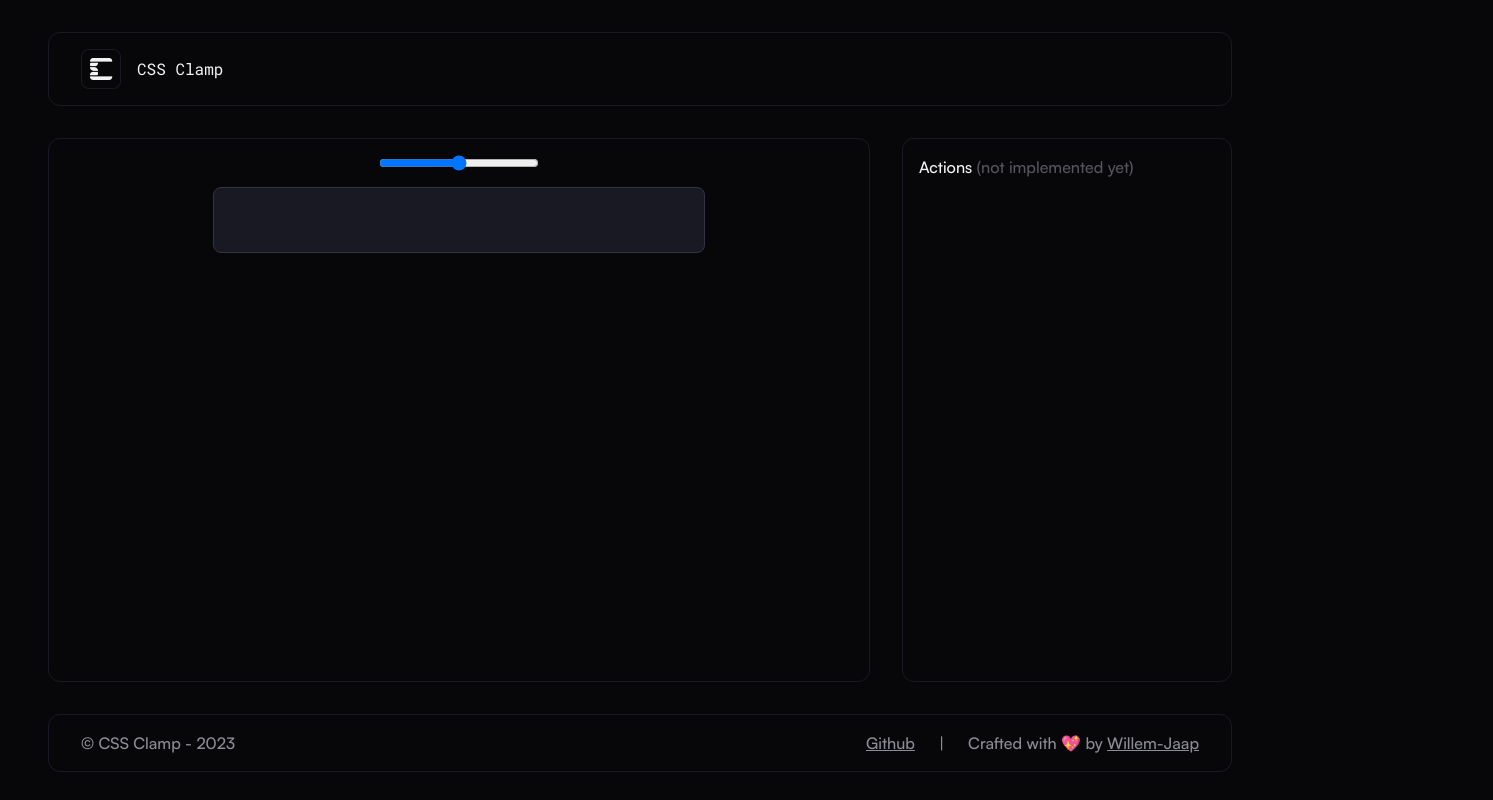
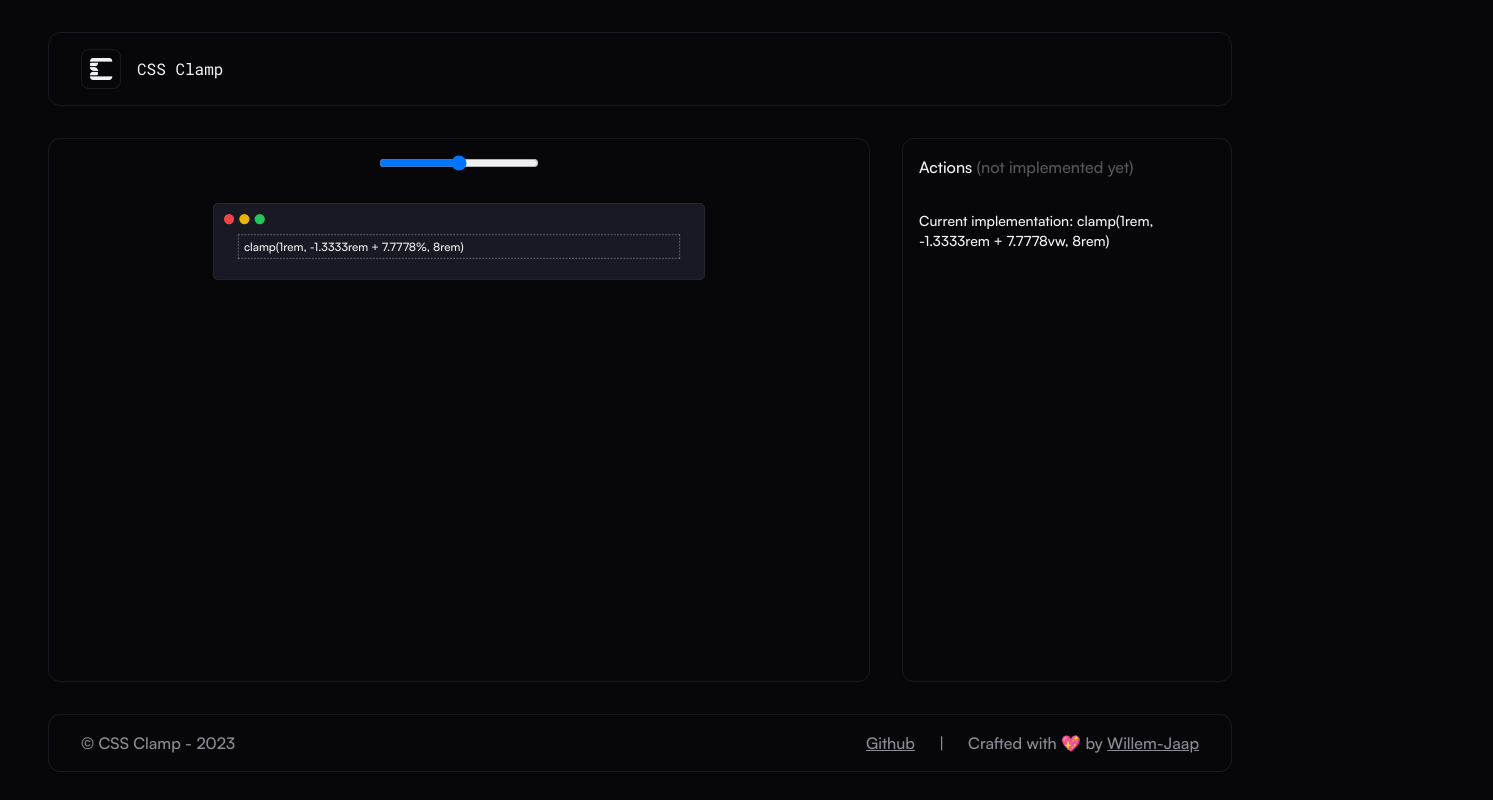
Before and after one commit to Willem-Jaap/cssclamp, a Next.js app: page / in a window 1280 px wide. Shown: the whole page, 1493 px wide, since content can reach past the window. Built offline with nearby package versions, Linux system fonts and the light colour scheme.

Commit message:
feat: add preview and initial clamp functionality

```diff
--- a/src/app/layout.tsx
+++ b/src/app/layout.tsx
@@ -10,7 +10,7 @@ import '~/styles/global.css';
 const RootLayout = ({ children }: PropsWithChildren) => {
     return (
         <html className={`${satoshiFont.variable} ${robotoMonoFont.variable}`}>
-            <body className="bg-neutral-950 text-neutral-50 font-sans">
+            <body className="bg-neutral-950 text-neutral-50 font-sans overflow-x-hidden">
                 <div className="flex flex-col gap-4 md:gap-8 m-4 md:mt-8 md:mx-auto md:max-w-[120rem] md:px-12">
                     <Header />
                     {children}
--- a/src/app/page.tsx
+++ b/src/app/page.tsx
@@ -6,10 +6,13 @@ const Page = () => {
             <div className="border border-neutral-800 rounded-xl flex-1">
                 <Preview />
             </div>
-            <div className="flex flex-col justify-between border border-neutral-800 rounded-xl h-[calc(100vh-16rem)] md:max-w-sm flex-[0.4] overflow-hidden">
+            <div className="flex flex-col border border-neutral-800 rounded-xl h-[calc(100vh-16rem)] md:max-w-sm flex-[0.4] overflow-hidden">
                 <span className="block p-4">
                     Actions <span className="text-neutral-600">(not implemented yet)</span>
                 </span>
+                <div className="p-4 text-sm">
+                    Current implementation: clamp(1rem, -1.3333rem + 7.7778vw, 8rem)
+                </div>
             </div>
         </div>
     );
--- a/src/components/misc/preview.tsx
+++ b/src/components/misc/preview.tsx
@@ -1,18 +1,77 @@
 'use client';
 
-import { type ChangeEvent } from 'react';
+import { type ChangeEvent, type ReactNode, useEffect, useRef } from 'react';
 
 import { animated, useSpring } from '@react-spring/web';
 
+interface ClampedProps {
+    children: ReactNode;
+    clamp: string;
+}
+
+const Clamped = ({ clamp }: ClampedProps) => {
+    return (
+        <div
+            className="border border-dashed border-neutral-400 text-lg px-2 py-1"
+            style={{
+                margin: `0 ${clamp}`,
+            }}>
+            {clamp}
+        </div>
+    );
+};
+
 const Preview = () => {
+    const previewRef = useRef<HTMLDivElement>(null);
+    const screenContainerRef = useRef<HTMLDivElement>(null);
+    const screenRef = useRef<HTMLDivElement>(null);
     const [{ width }, api] = useSpring(() => ({ width: 60 }));
 
     const onChange = (e: ChangeEvent<HTMLInputElement>) => {
         api.start({ width: +Number(e.target.value) });
     };
 
+    const centerPreviewScreen = () => {
+        if (!screenRef.current || !previewRef.current || !screenContainerRef.current) return;
+
+        // Get position of the preview
+        const previewBoundingBox = previewRef.current.getBoundingClientRect();
+        const screenBoundingBox = screenRef.current.getBoundingClientRect();
+
+        const translateXRequiredForCentering =
+            (previewBoundingBox.width - screenBoundingBox.width) / 2;
+
+        screenContainerRef.current.style.transform = `translateX(${
+            previewBoundingBox.x + translateXRequiredForCentering
+        }px)`;
+    };
+
+    useEffect(() => {
+        // Set the initial screen scale
+        const onResize = () => {
+            const width = previewRef.current?.clientWidth;
+            const screenWidth = window.innerWidth;
+
+            const percentage = width ? width / screenWidth : 0;
+            // setScreenScale(percentage);
+            if (!screenRef.current || !previewRef.current || !screenContainerRef.current) return;
+
+            screenRef.current.style.transform = `scale(${percentage})`;
+            centerPreviewScreen();
+        };
+        onResize();
+        window.addEventListener('resize', onResize);
+        centerPreviewScreen();
+
+        return () => {
+            window.removeEventListener('resize', onResize);
+        };
+    }, []);
+
     return (
-        <div className="flex flex-col py-4">
+        <div
+            className="flex flex-col items-center py-4 overflow-hidden min-h-[50vh]"
+            ref={previewRef}>
             <input
                 className="w-40 mx-auto mb-4"
                 type="range"
@@ -21,10 +80,31 @@ const Preview = () => {
                 step="1"
                 onChange={onChange}
             />
-            <animated.div
-                className="h-full rounded-lg bg-neutral-800 py-8 mx-auto border border-neutral-700"
-                style={{ width: width.to(w => `${w}%`) }}
-            />
+            <div
+                className="absolute left-0 mt-12 w-screen overflow-hidden"
+                ref={screenContainerRef}>
+                <animated.div
+                    className="relative h-full rounded-lg bg-neutral-800 pt-12 pb-8 border border-neutral-700 overflow-hidden scale-0 origin-top-left"
+                    style={{
+                        width: width.to(w => {
+                            centerPreviewScreen();
+                            return `${w}vw`;
+                        }),
+                    }}
+                    ref={screenRef}>
+                    <div className="absolute top-4 left-4">
+                        {/* Browser safari controls  */}
+                        <div className="flex items-center gap-2">
+                            <div className="w-4 h-4 rounded-full bg-red-500" />
+                            <div className="w-4 h-4 rounded-full bg-yellow-500" />
+                            <div className="w-4 h-4 rounded-full bg-green-500" />
+                        </div>
+                    </div>
+                    <Clamped clamp="clamp(1rem, -1.3333rem + 7.7778%, 8rem)">
+                        {width.to(w => `${w}%`).get()}
+                    </Clamped>
+                </animated.div>
+            </div>
         </div>
     );
 };
--- a/tailwind.config.js
+++ b/tailwind.config.js
@@ -2,6 +2,7 @@
 module.exports = {
     content: ['./src/**/*.{js,ts,jsx,tsx,mdx}'],
     theme: {
+        extend: {
             colors: {
                 neutral: {
                     50: '#F3F3F4',
@@ -30,7 +31,6 @@ module.exports = {
                     950: '#210B4C',
                 },
             },
-        extend: {
             fontFamily: {
                 sans: ['var(--font-satoshi)'],
                 mono: ['var(--font-roboto-mono)'],
```
Lines whose indentation alone changed are shown as unchanged.
